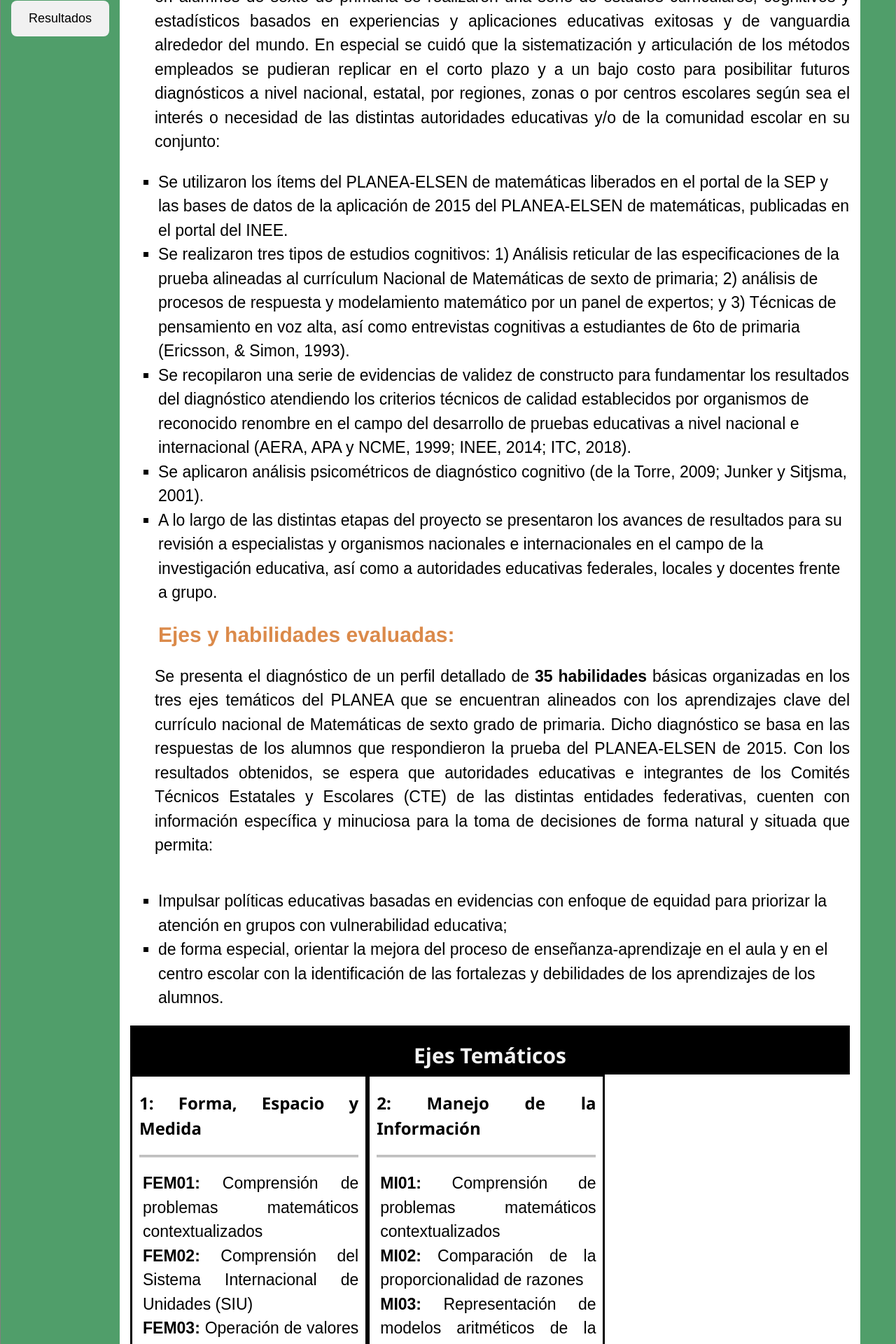
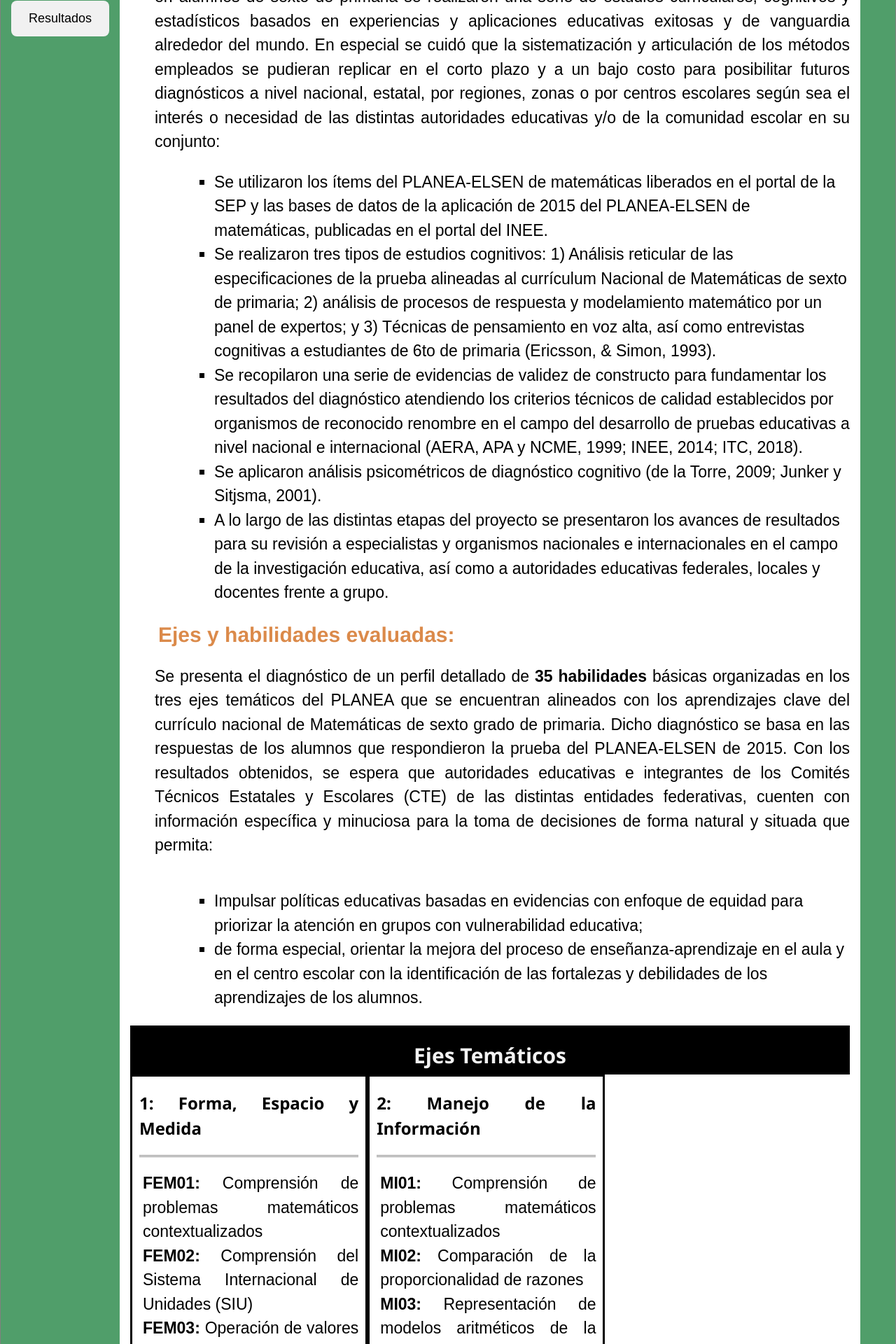
Before and after one commit to rimedie/rimedie.github.io, a Jekyll site: the page built from 1_InfogDetalles.html, in a window 1280 px wide. Shown: the part 918-2838 px from the top of the page at 70% size. Built offline with Jekyll 4.4.1, drawn with Linux system fonts in a browser that asks for light colours.

Commit message:
Update 1_InfogDetalles.html

```diff
--- a/1_InfogDetalles.html
+++ b/1_InfogDetalles.html
@@ -14,7 +14,7 @@ title: Detalles sobre Diagnóstico Nacional Feb,2019
 
 	<p>Para llevar a cabo el presente Diagnóstico Nacional de las habilidades básicas de Matemáticas en alumnos de sexto de primaria se realizaron una serie de estudios curriculares, cognitivos y estadísticos basados en experiencias y aplicaciones educativas exitosas y de vanguardia alrededor del mundo. En especial se cuidó que la sistematización y articulación de los métodos empleados se pudieran replicar en el corto plazo y a un bajo costo para posibilitar futuros diagnósticos a nivel nacional, estatal, por regiones, zonas o por centros escolares según sea el interés o necesidad de las distintas autoridades educativas y/o de la comunidad escolar en su conjunto:</p>
 
-	<ul style="font-size: 23px; font-family: sans-serif;">
+	<ul style="font-size: 23px; font-family: sans-serif; margin-left: 80px;">
 		<li>Se utilizaron los ítems del PLANEA-ELSEN de matemáticas liberados en el portal de la SEP y las bases de datos de la aplicación de 2015 del PLANEA-ELSEN de matemáticas, publicadas en el portal del INEE.</li>
 		<li>Se realizaron tres tipos de estudios cognitivos: 1) Análisis reticular de las especificaciones de la prueba alineadas al currículum Nacional de Matemáticas de sexto de primaria; 2) análisis de procesos de respuesta y modelamiento matemático por un panel de expertos; y 3) Técnicas de pensamiento en voz alta, así como entrevistas cognitivas a estudiantes de 6to de primaria (Ericsson, & Simon, 1993).</li>
 		<li>Se recopilaron una serie de evidencias de validez de constructo para fundamentar los resultados del diagnóstico atendiendo los criterios técnicos de calidad establecidos por organismos de reconocido renombre en el campo del desarrollo de pruebas educativas a nivel nacional e internacional (AERA, APA y NCME, 1999; INEE, 2014; ITC, 2018).</li>
@@ -26,7 +26,7 @@ title: Detalles sobre Diagnóstico Nacional Feb,2019
   <h2 class="interact">Ejes y habilidades evaluadas:</h2>
 	<p>Se presenta el diagnóstico de un perfil detallado de <b>35 habilidades</b> básicas organizadas en los tres ejes temáticos del PLANEA que se encuentran alineados con los aprendizajes clave del currículo nacional de Matemáticas de sexto grado de primaria. Dicho diagnóstico se basa en las respuestas de los alumnos que respondieron la prueba del PLANEA-ELSEN de 2015. Con los resultados obtenidos, se espera que autoridades educativas e integrantes de los Comités Técnicos Estatales y Escolares (CTE) de las distintas entidades federativas, cuenten con información específica y minuciosa para la toma de decisiones de forma natural y situada que permita: </p>
 	<br>
-	<ul style="  font-size: 23px; font-family: sans-serif;">
+	<ul style="  font-size: 23px; font-family: sans-serif; margin-left: 80px;">
 	<li>Impulsar políticas educativas basadas en evidencias con enfoque de equidad para priorizar la atención en grupos con vulnerabilidad educativa;</li>
         <li>de forma especial, orientar la mejora del proceso de enseñanza-aprendizaje en el aula y en el centro escolar con la identificación de las fortalezas y debilidades de los aprendizajes de los alumnos.</li>
 	</ul>
@@ -96,7 +96,7 @@ title: Detalles sobre Diagnóstico Nacional Feb,2019
 
 <p>Los resultados del presente diagnóstico nacional deben tomarse en cuenta como una fuente de información para favorecer la toma de decisiones de mejora de los aprendizajes natural y situada de autoridades educativas federales y locales, docentes, padres de familia y alumnos en el contexto del aula y del centro escolar. Dado lo anterior, se enfatiza no utilizar el presente diagnóstico para la rendición de cuentas o la comparación entre entidades federativas. A modo de propuesta, para un proceso de interpretación que permita la apropiación del diagnóstico, se recomienda:</p>
 
-	<ul style="  font-size: 23px; font-family: sans-serif;">
+	<ul style="  font-size: 23px; font-family: sans-serif; margin-left: 80px;">
 <li> Verificar las habilidades básicas en matemáticas diagnosticadas como débiles (q) y atenuadas (l) para su atención inmediata.</li>
 <li> verificar con los objetivos de aprendizaje establecidos en el currículum nacional de matemáticas de primaria.</li>
 <li> Contrastar con los contenidos y dominios referidos en las teorías pedagógicas, psicológicas y neurocientíficas del aprendizaje de las matemáticas.</li>
```
